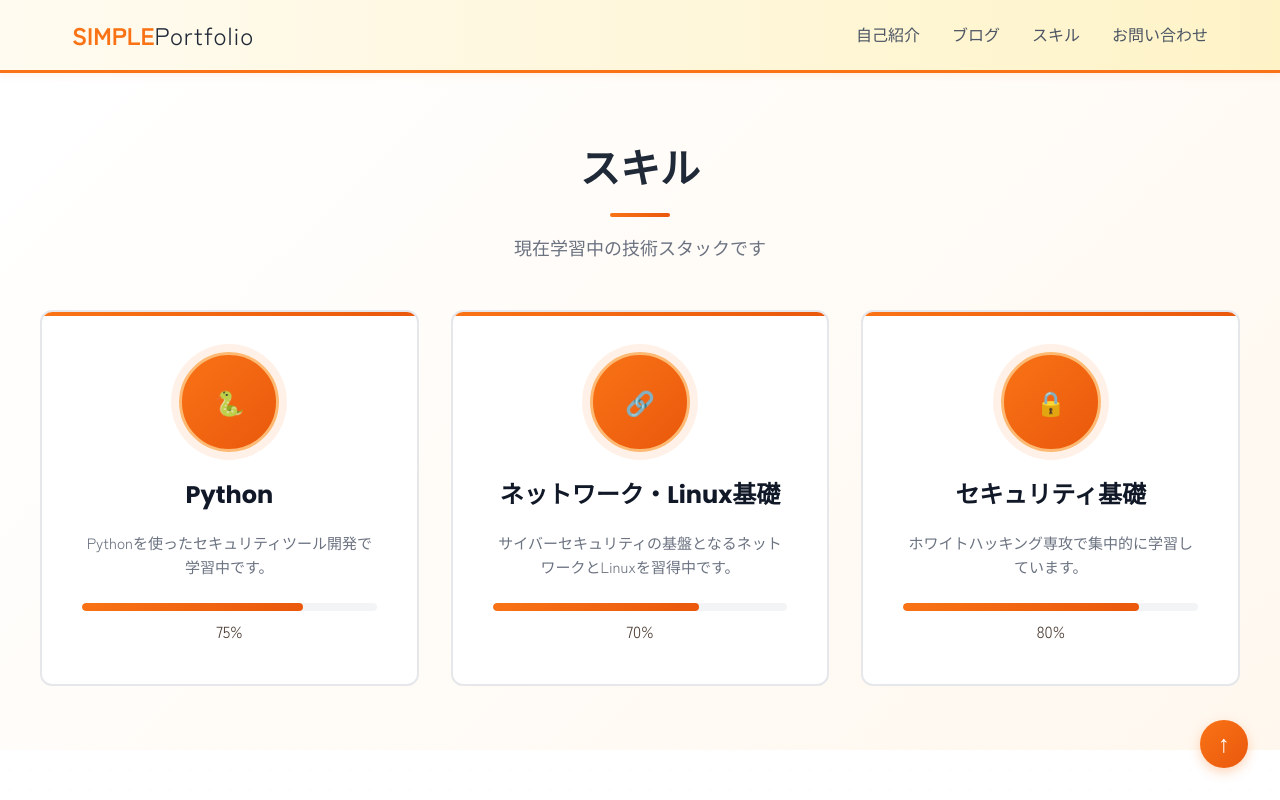
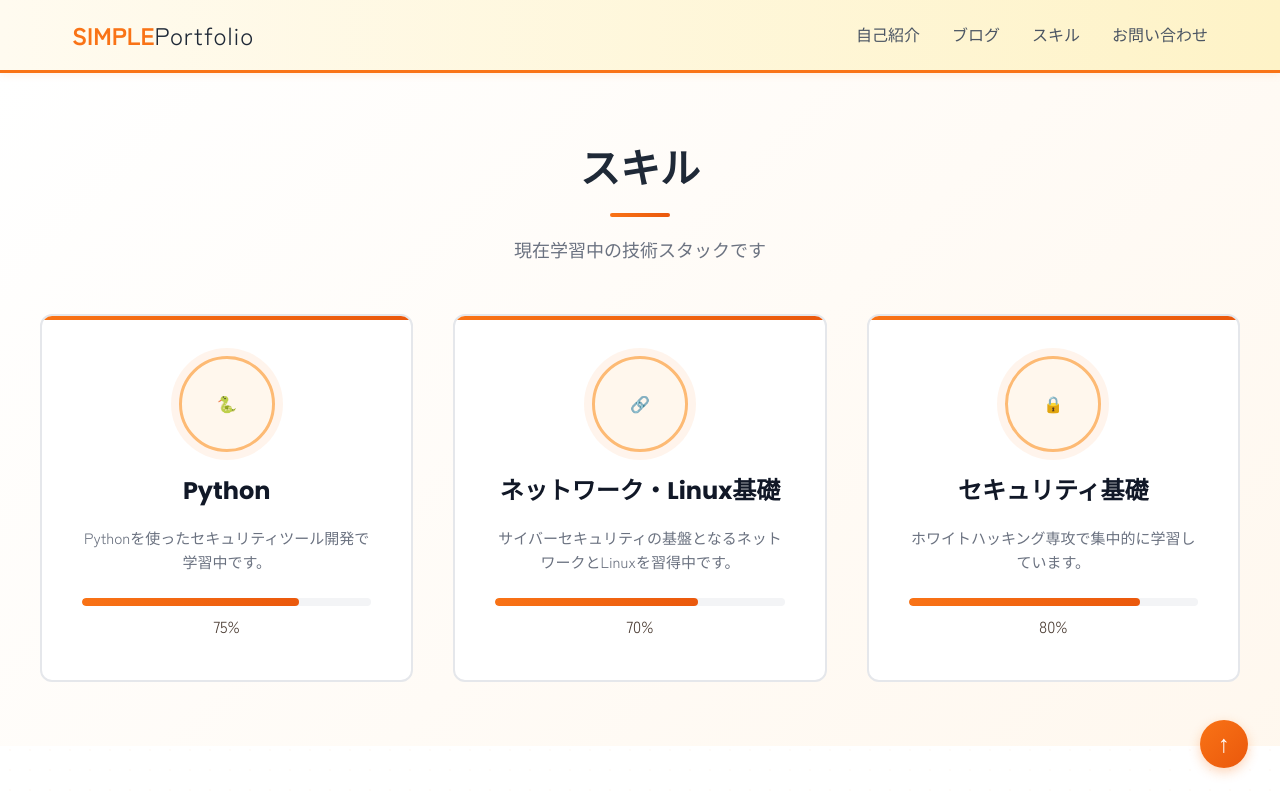
Before and after one commit to hattayu-05/react-next-portfolio, a Next.js app: page /skill in a window 1280 px wide. Shown: the top 800 px of the page. Built offline with nearby package versions, Linux system fonts and the light colour scheme.

Commit message:
UI調整: 余白/行間/行長の改善とホバー演出強化

```diff
--- a/app/blog/page.module.css
+++ b/app/blog/page.module.css
@@ -4,7 +4,7 @@
 }
 
 .container {
-  max-width: 1200px;
+  max-width: 1000px;
   margin: 0 auto;
 }
 
@@ -35,12 +35,16 @@
   color: #6b7280;
   margin-bottom: 3rem;
   font-size: 1.125rem;
+  line-height: 1.8;
+  max-width: 800px;
+  margin-left: auto;
+  margin-right: auto;
 }
 
 .blogGrid {
   display: grid;
   grid-template-columns: repeat(auto-fill, minmax(350px, 1fr));
-  gap: 2rem;
+  gap: 2.5rem;
 }
 
 .blogCard {
@@ -68,6 +72,28 @@
   transform: translateY(-4px);
   box-shadow: 0 12px 24px rgba(249, 115, 22, 0.2);
   border-color: #f97316;
+  animation: borderGlow 1.2s ease;
+}
+
+@keyframes borderGlow {
+  0% {
+    box-shadow:
+      0 0 0 0 rgba(249, 115, 22, 0),
+      0 12px 24px rgba(249, 115, 22, 0.2);
+    border-color: #f97316;
+  }
+  50% {
+    box-shadow:
+      0 0 0 6px rgba(249, 115, 22, 0.18),
+      0 16px 30px rgba(249, 115, 22, 0.24);
+    border-color: #ea580c;
+  }
+  100% {
+    box-shadow:
+      0 0 0 0 rgba(249, 115, 22, 0),
+      0 12px 24px rgba(249, 115, 22, 0.2);
+    border-color: #f97316;
+  }
 }
 
 .blogDate {
--- a/app/page.module.css
+++ b/app/page.module.css
@@ -116,6 +116,32 @@
   font-size: 0.9rem;
   letter-spacing: 0.04em;
   backdrop-filter: blur(4px);
+  font-family: var(--font-mono), monospace;
+}
+
+.typewriter {
+  overflow: hidden;
+  white-space: nowrap;
+  border-right: 2px solid rgba(255, 255, 255, 0.8);
+  width: 0;
+  animation:
+    typing 2.6s steps(22, end) forwards,
+    blinkCaret 0.9s step-end infinite;
+}
+
+@keyframes typing {
+  from {
+    width: 0;
+  }
+  to {
+    width: 22ch;
+  }
+}
+
+@keyframes blinkCaret {
+  50% {
+    border-color: transparent;
+  }
 }
 
 .heroTitle {
@@ -127,8 +153,8 @@
 
 .heroLead {
   max-width: 720px;
-  font-size: 1.05rem;
-  line-height: 1.9;
+  font-size: 1.1rem;
+  line-height: 2.0;
   color: rgba(255, 255, 255, 0.9);
   margin-bottom: 1.5rem;
 }
@@ -147,6 +173,30 @@
 .heroVisual {
   position: relative;
   justify-self: flex-end;
+}
+
+.heroCode {
+  position: absolute;
+  inset: 0;
+  background:
+    repeating-linear-gradient(
+      90deg,
+      rgba(255, 255, 255, 0.12) 0px,
+      rgba(255, 255, 255, 0.12) 1px,
+      transparent 1px,
+      transparent 18px
+    ),
+    repeating-linear-gradient(
+      0deg,
+      rgba(255, 255, 255, 0.08) 0px,
+      rgba(255, 255, 255, 0.08) 1px,
+      transparent 1px,
+      transparent 18px
+    );
+  mix-blend-mode: soft-light;
+  opacity: 0.2;
+  pointer-events: none;
+  border-radius: 1.25rem;
 }
 
 .heroPhoto {
@@ -266,8 +316,8 @@
 .blogGrid {
   display: grid;
   grid-template-columns: repeat(auto-fit, minmax(300px, 1fr));
-  gap: 1.25rem;
-  margin-bottom: 2rem;
+  gap: 2.5rem;
+  margin-bottom: 3rem;
 }
 
 .blogCard {
@@ -296,6 +346,28 @@
   border-color: #fed7aa;
   box-shadow: 0 18px 32px rgba(249, 115, 22, 0.16);
   transform: translateY(-4px);
+  animation: borderGlow 1.2s ease;
+}
+
+@keyframes borderGlow {
+  0% {
+    box-shadow:
+      0 0 0 0 rgba(249, 115, 22, 0),
+      0 18px 32px rgba(249, 115, 22, 0.16);
+    border-color: #fed7aa;
+  }
+  50% {
+    box-shadow:
+      0 0 0 6px rgba(249, 115, 22, 0.2),
+      0 22px 36px rgba(249, 115, 22, 0.2);
+    border-color: #f97316;
+  }
+  100% {
+    box-shadow:
+      0 0 0 0 rgba(249, 115, 22, 0),
+      0 18px 32px rgba(249, 115, 22, 0.16);
+    border-color: #fed7aa;
+  }
 }
 
 .blogDate {
@@ -383,15 +455,18 @@
 
 .profileText {
   color: #374151;
-  line-height: 1.8;
+  line-height: 1.9;
+  max-width: 800px;
+  margin-left: auto;
+  margin-right: auto;
   margin-bottom: 1.25rem;
 }
 
 .skillGrid {
   display: grid;
   grid-template-columns: repeat(auto-fit, minmax(250px, 1fr));
-  gap: 1.5rem;
-  margin-bottom: 2rem;
+  gap: 2.5rem;
+  margin-bottom: 3rem;
   position: relative;
   z-index: 1;
 }
@@ -423,6 +498,7 @@
   border-color: #fed7aa;
   box-shadow: 0 16px 30px rgba(249, 115, 22, 0.16);
   transform: translateY(-4px);
+  animation: borderGlow 1.2s ease;
 }
 
 .skillIcon {
--- a/app/skill/page.module.css
+++ b/app/skill/page.module.css
@@ -40,12 +40,16 @@
   color: #6b7280;
   margin-bottom: 3rem;
   font-size: 1.125rem;
+  line-height: 1.8;
+  max-width: 800px;
+  margin-left: auto;
+  margin-right: auto;
 }
 
 .skillGrid {
   display: grid;
   grid-template-columns: repeat(auto-fit, minmax(300px, 1fr));
-  gap: 2rem;
+  gap: 2.5rem;
 }
 
 .skillCard {
@@ -73,22 +77,29 @@
   transform: translateY(-4px);
   box-shadow: 0 12px 24px rgba(249, 115, 22, 0.2);
   border-color: #f97316;
+  animation: borderGlow 1.2s ease;
 }
 
 .skillIcon {
-  width: 100px;
-  height: 100px;
-  margin: 0 auto 1.5rem;
-  background: linear-gradient(135deg, #f97316 0%, #ea580c 100%);
+  width: 96px;
+  height: 96px;
+  margin: 0 auto 1.25rem;
+  background: #fff7ed;
   border-radius: 50%;
   display: flex;
   align-items: center;
   justify-content: center;
-  color: white;
-  font-weight: 700;
-  font-size: 1.5rem;
+  color: #f97316;
   border: 3px solid #fdba74;
-  box-shadow: 0 0 0 8px rgba(249, 115, 22, 0.1);
+  box-shadow: 0 0 0 8px rgba(249, 115, 22, 0.08);
+}
+
+.skillIcon svg {
+  width: 48px;
+  height: 48px;
+  stroke: currentColor;
+  fill: none;
+  stroke-width: 1.6;
 }
 
 .skillName {
@@ -128,6 +139,27 @@
   color: #3b82f6;
 }
 
+@keyframes borderGlow {
+  0% {
+    box-shadow:
+      0 0 0 0 rgba(249, 115, 22, 0),
+      0 12px 24px rgba(249, 115, 22, 0.2);
+    border-color: #f97316;
+  }
+  50% {
+    box-shadow:
+      0 0 0 6px rgba(249, 115, 22, 0.18),
+      0 16px 30px rgba(249, 115, 22, 0.24);
+    border-color: #ea580c;
+  }
+  100% {
+    box-shadow:
+      0 0 0 0 rgba(249, 115, 22, 0),
+      0 12px 24px rgba(249, 115, 22, 0.2);
+    border-color: #f97316;
+  }
+}
+
 @media (max-width: 768px) {
   .skillGrid {
     grid-template-columns: 1fr;
```
Also changed, not shown: app/about/page.module.css (+17 -13 lines).
